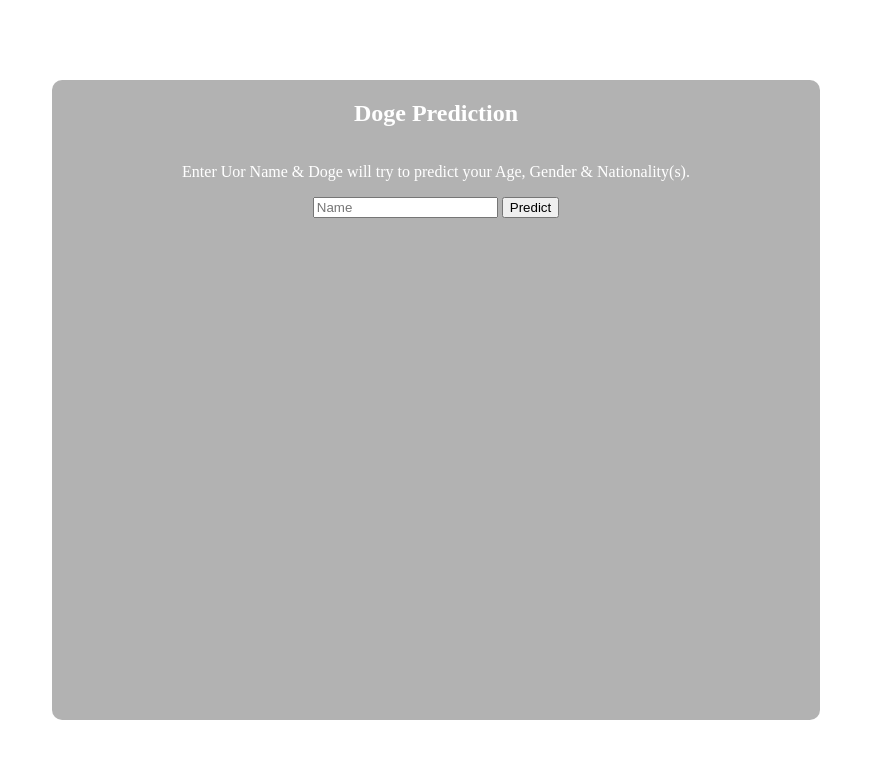
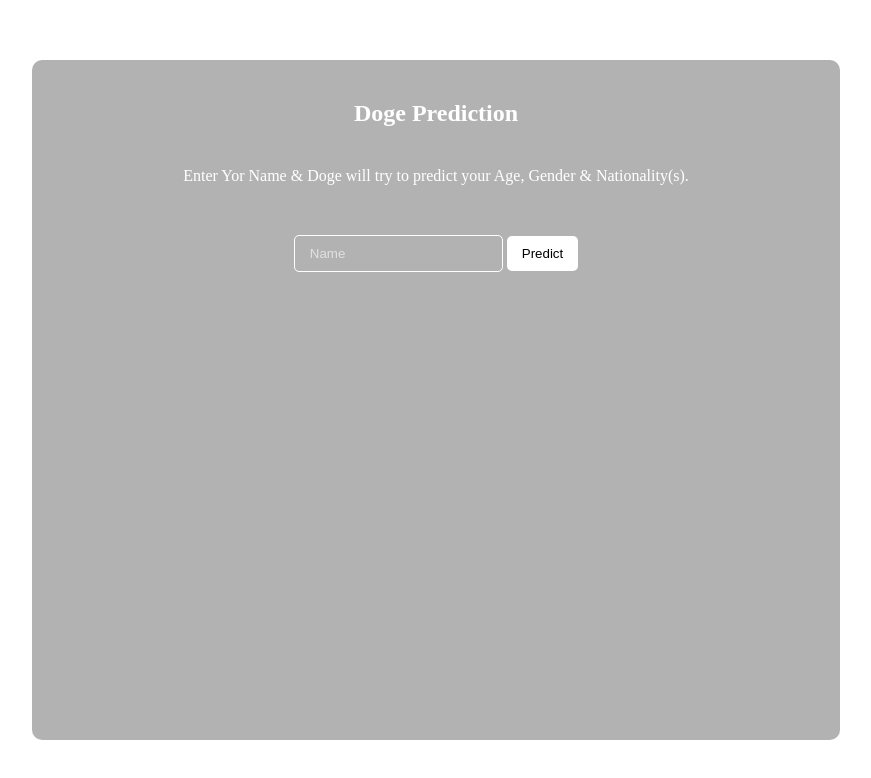
Before and after one commit to firaselmoussa/prediction_app, a plain HTML site: page index.html in a window 1280 px wide. Shown: the whole page, without its empty margins (204-1075 px from the left). Drawn offline with Linux system fonts and the light colour scheme; no server answers.

Commit message:
improved styles

```diff
--- a/index.html
+++ b/index.html
@@ -10,13 +10,13 @@
     <section class="app_container">
 
         <h1>Doge Prediction</h1>
-        <p>Enter Uor Name & Doge will try to predict your Age, Gender & Nationality(s).</p>
+        <p>Enter Yor Name & Doge will try to predict your Age, Gender & Nationality(s).</p>
 
         <!-- surrounded input and button with a div to render them next to each other in 1 row. -->
         <div>
-            <input type="text" name="name" id="name_input" placeholder="Name">
+            <input type="text" name="name" id="name_input" placeholder="Name" class="name-input" required>
 
-            <button>Predict</button>
+            <button id="predict_btn" class="predict-btn">Predict</button>
         </div>
 
         <p id="result"></p>
--- a/styles.css
+++ b/styles.css
@@ -21,6 +21,38 @@ body{
     align-items: center;
     border-radius: 10px;
     box-shadow: 0px 0px 5px rgba(255, 255, 255, 0.2);
+    padding: 20px;
+}
+.app_container p{
+    margin: 20 0 50px 0;
+}
+.name-input{
+    background: transparent;
+    border: 1px solid white;
+    border-radius: 5px;
+    padding: 10px 15px;
+}
+
+.name-input:focus {
+    filter: drop-shadow(0px 0px 1px white);
+    outline: none;
+}
+
+.name-input::placeholder {
+    color: rgba(255, 255, 255, 0.6);
+}
+
+.predict-btn{
+    background: white;
+    border: none;
+    color: black;
+    cursor: pointer;
+    border-radius: 5px;
+    padding: 10px 15px;
+}
+
+.predict-btn:hover {
+    filter: drop-shadow(0px 0px 1px white);
 }
 
 @media only screen and (max-width: 1000px) {
```
